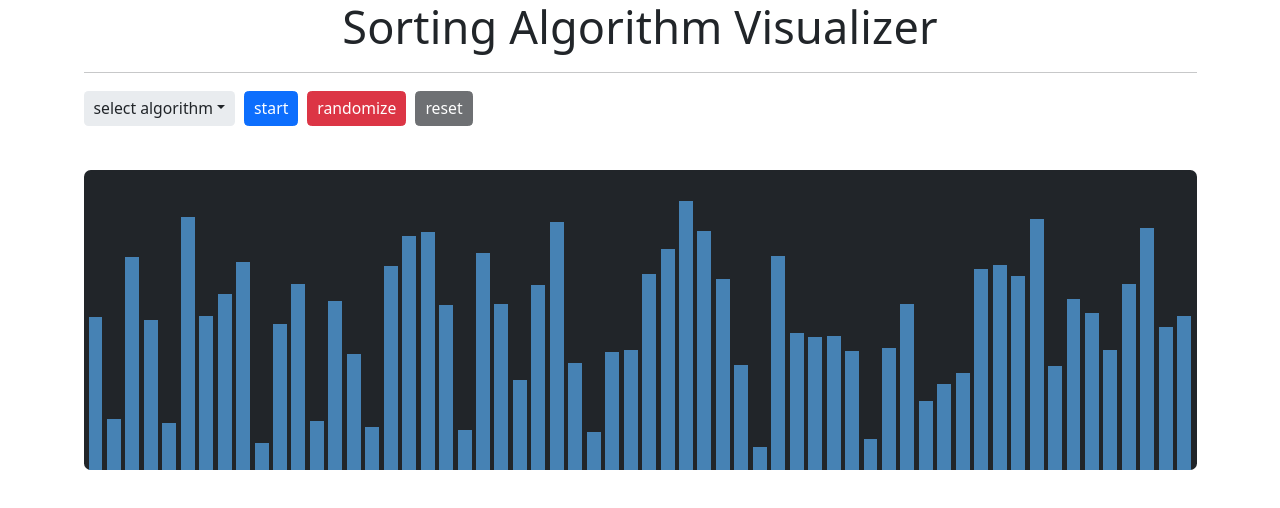
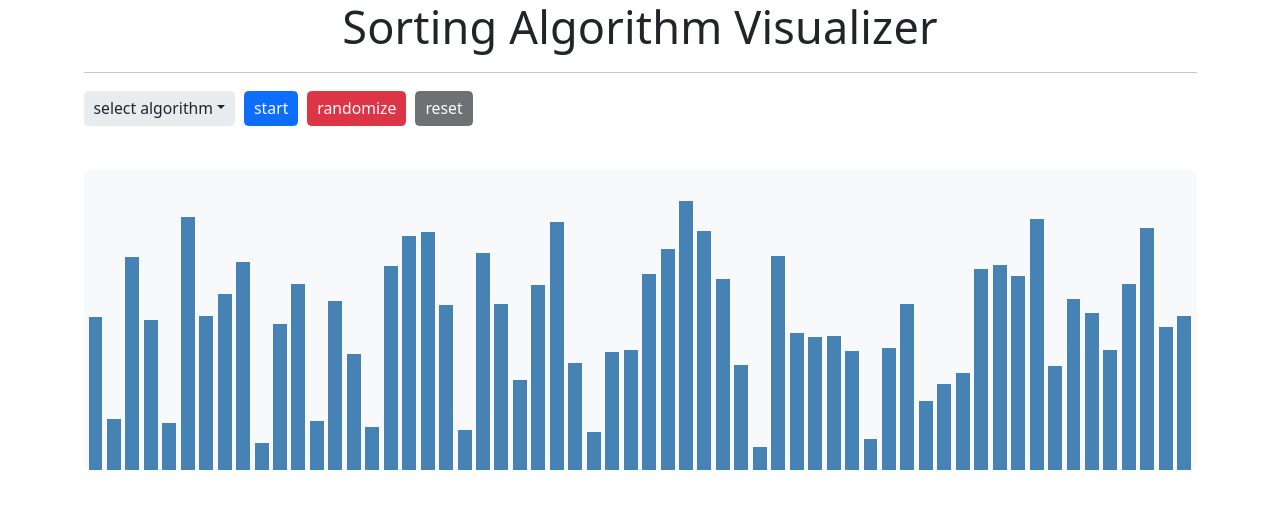
Before and after one commit to einstein2306/sortViz, a React (Vite) app: page / in a window 1280 px wide. Shown: the top 508 px of the page. Built offline with nearby package versions, Linux system fonts and the light colour scheme.

Commit message:
changed bars container background color to light color

```diff
--- a/src/App.jsx
+++ b/src/App.jsx
@@ -125,7 +125,7 @@ function stopSorting(){
         </div>
         <div className="setter">
           <div id="alert-msg"></div>
-          <div className="box-container d-flex align-items-end gap-1 bg-dark rounded">
+          <div className="box-container d-flex align-items-end gap-1 bg-light rounded">
               {array.map((value,index) => (
                 <div id="box" key={index} style={{ height:`${value}px`}}></div>
               ))}
```
